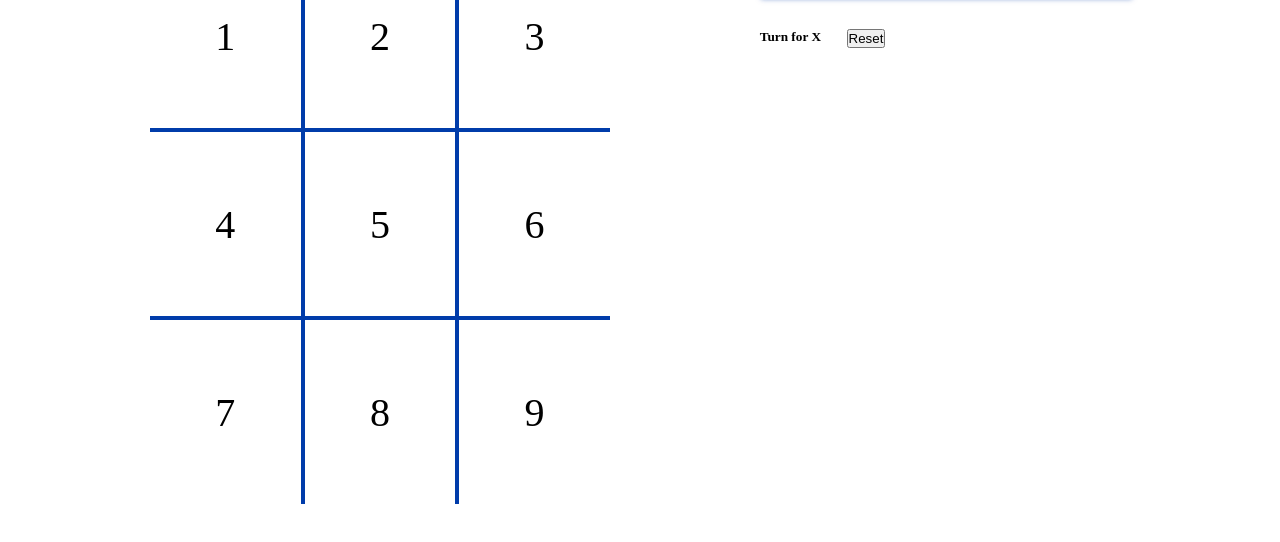
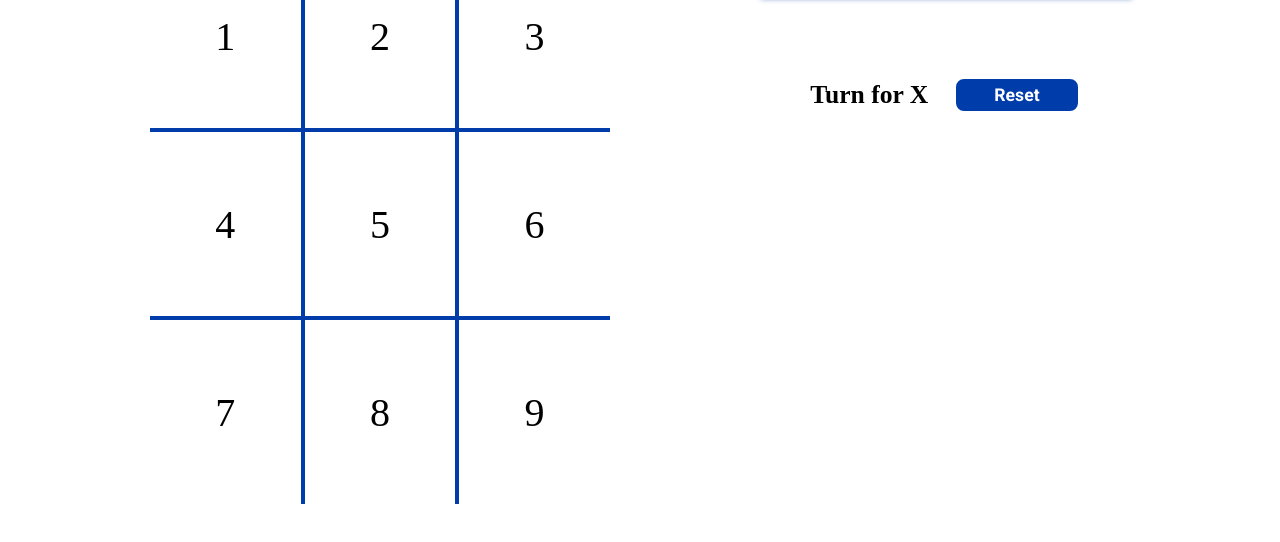
Before and after one commit to Sibghat776/Tic-Tac-Toe, a plain HTML site: page index.html in a window 1280 px wide. Shown: the part 216-758 px from the top of the page. Drawn offline with Linux system fonts and the light colour scheme.

Commit message:
left Section Upgrade

```diff
--- a/index.html
+++ b/index.html
@@ -59,8 +59,32 @@
 
         .button-section {
             display: flex;
-            margin-top: 4vh;
+            justify-content: center;
+            align-items: center;
+            margin-top: 10vh;
             gap: 2vw;
+        }
+
+        .button-section > h5 {
+            font-size: 2vw;
+        }
+
+        .button-section > button {
+            padding: 0.5vw 3vw;
+            background-color: rgb(0, 60, 170);
+            color: white;
+            font-size: 1.1rem;
+            font-weight: bold;
+            font-family: "Roboto";
+            border-radius: 10px;
+            border: 2px solid white;
+            cursor: pointer;
+            transition: all 0.3s ease-out;
+        }
+        .button-section > button:hover {
+            background-color: white;
+            color: rgb(0, 60, 170);
+            border: 2px solid black;
         }
 
         .bt-0 {
```
